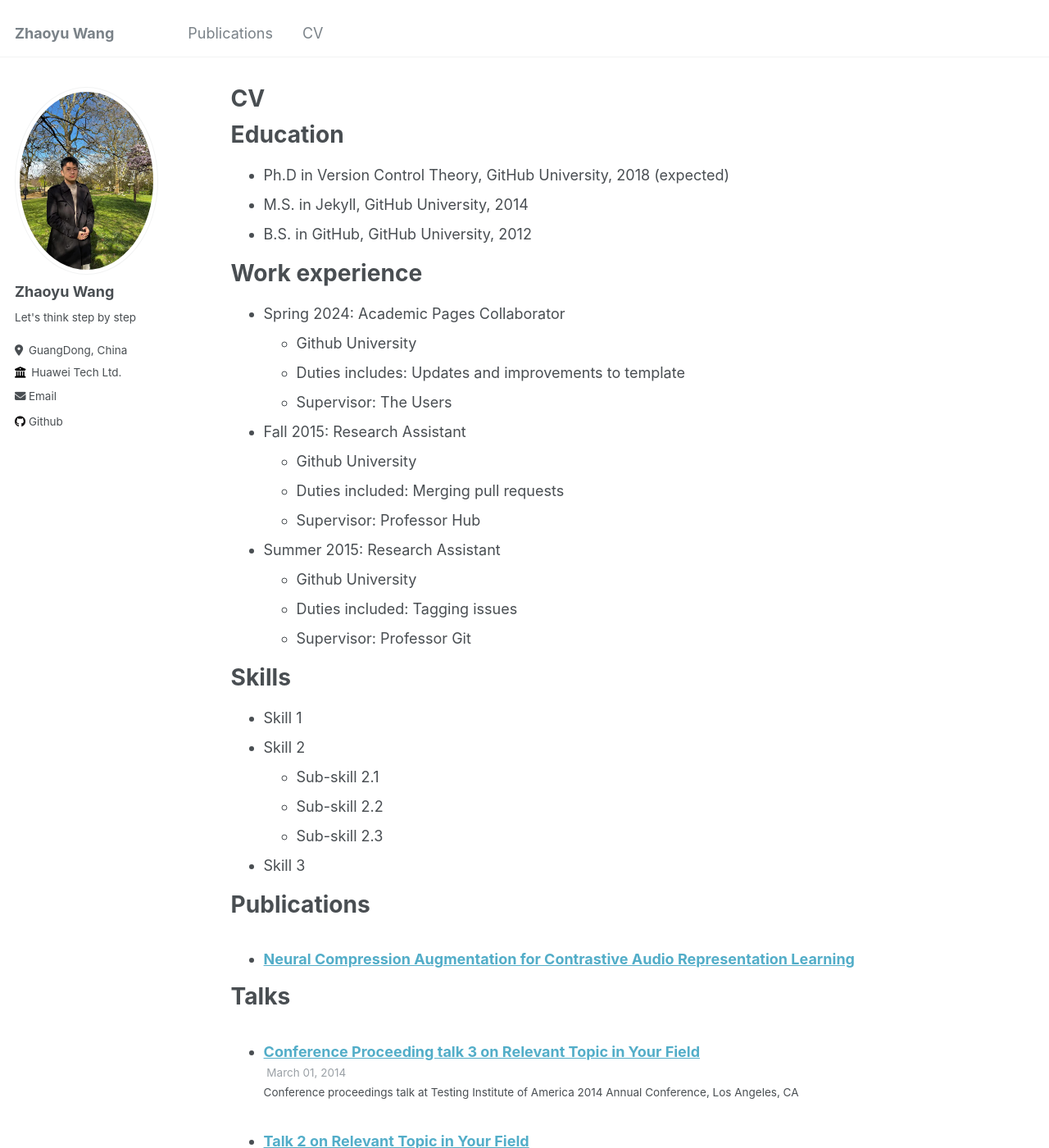
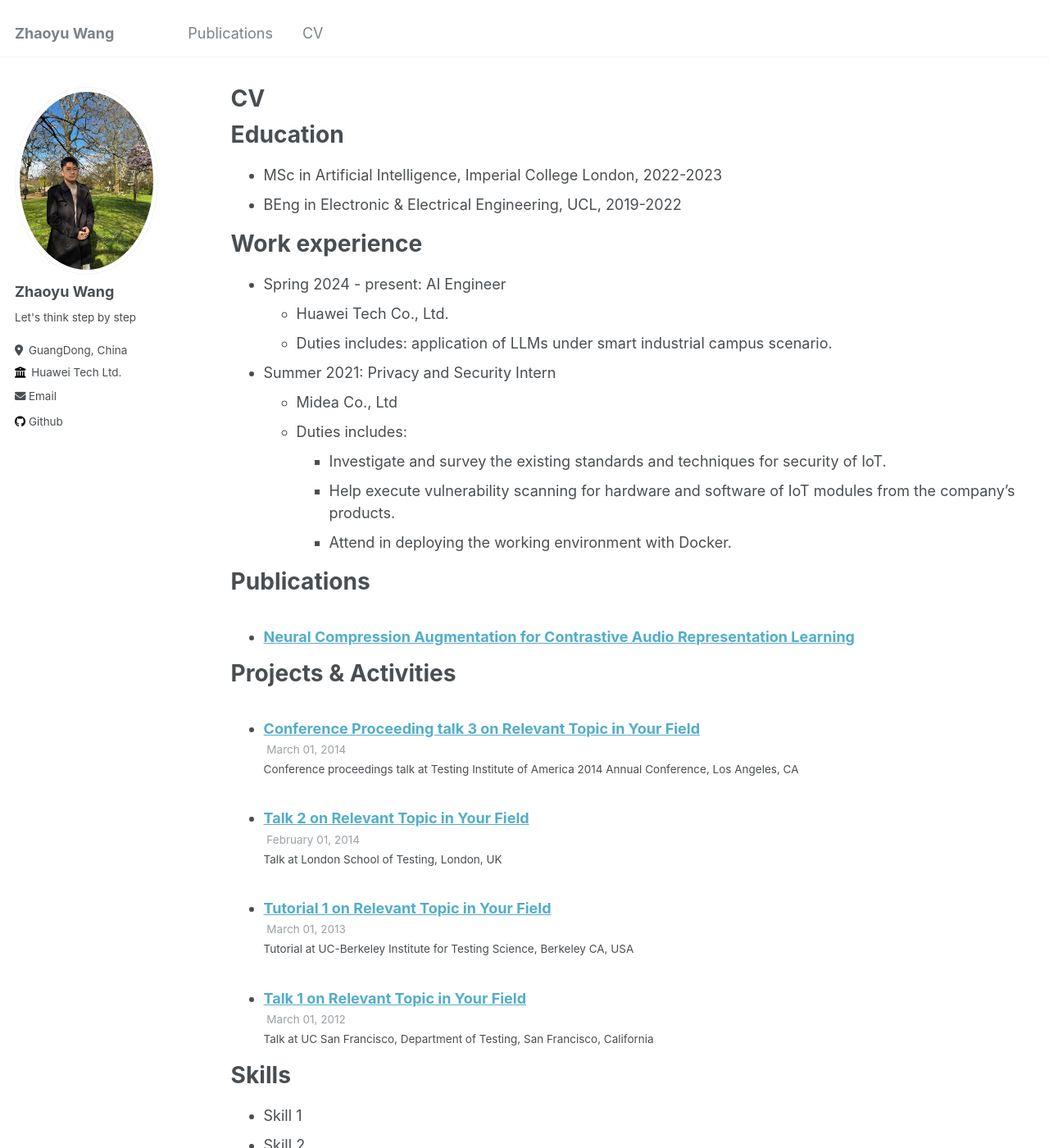
Before and after one commit to ZhaoyuWang1/ZhaoyuWang1.github.io, a Jekyll site: the page built from _pages/cv.md, in a window 1280 px wide and 1400 px high. Shown: the whole window at 82% size. Built offline with Jekyll 4.4.1, drawn with Linux system fonts in a browser that asks for light colours; some of the changed text lies outside the part shown.

Commit message:
Update cv.md

```diff
--- a/_pages/cv.md
+++ b/_pages/cv.md
@@ -11,26 +11,34 @@ redirect_from:
 
 Education
 ======
-* Ph.D in Version Control Theory, GitHub University, 2018 (expected)
-* M.S. in Jekyll, GitHub University, 2014
-* B.S. in GitHub, GitHub University, 2012
+* MSc in Artificial Intelligence, Imperial College London, 2022-2023
+* BEng in Electronic & Electrical Engineering, UCL, 2019-2022
 
 Work experience
 ======
-* Spring 2024: Academic Pages Collaborator
-  * Github University
-  * Duties includes: Updates and improvements to template
-  * Supervisor: The Users
+* Spring 2024 - present: AI Engineer
+  * Huawei Tech Co., Ltd.
+  * Duties includes: application of LLMs under smart industrial campus scenario.
 
-* Fall 2015: Research Assistant
-  * Github University
-  * Duties included: Merging pull requests
-  * Supervisor: Professor Hub
+* Summer 2021: Privacy and Security Intern
+  * Midea Co., Ltd
+  * Duties includes:
+    * Investigate and survey the existing standards and techniques for security of IoT.
+    * Help execute vulnerability scanning for hardware and software of IoT modules from the
+      company's products.
+    * Attend in deploying the working environment with Docker.
 
-* Summer 2015: Research Assistant
-  * Github University
-  * Duties included: Tagging issues
-  * Supervisor: Professor Git
+Publications
+======
+  <ul>{% for post in site.publications reversed %}
+    {% include archive-single-cv.html %}
+  {% endfor %}</ul>
+
+Projects & Activities
+======
+  <ul>{% for post in site.talks reversed %}
+    {% include archive-single-talk-cv.html  %}
+  {% endfor %}</ul>
 
 Skills
 ======
@@ -40,25 +48,3 @@ Skills
   * Sub-skill 2.2
   * Sub-skill 2.3
 * Skill 3
-
-Publications
-======
-  <ul>{% for post in site.publications reversed %}
-    {% include archive-single-cv.html %}
-  {% endfor %}</ul>
-
-Talks
-======
-  <ul>{% for post in site.talks reversed %}
-    {% include archive-single-talk-cv.html  %}
-  {% endfor %}</ul>
-
-Teaching
-======
-  <ul>{% for post in site.teaching reversed %}
-    {% include archive-single-cv.html %}
-  {% endfor %}</ul>
-
-Service and leadership
-======
-* Currently signed in to 43 different slack teams
```
